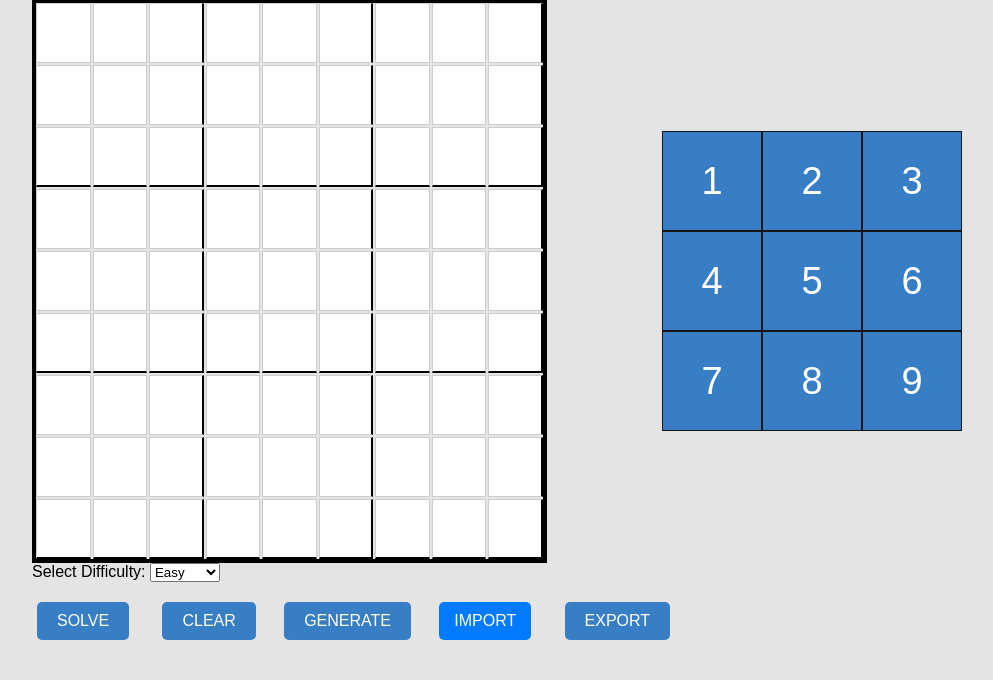
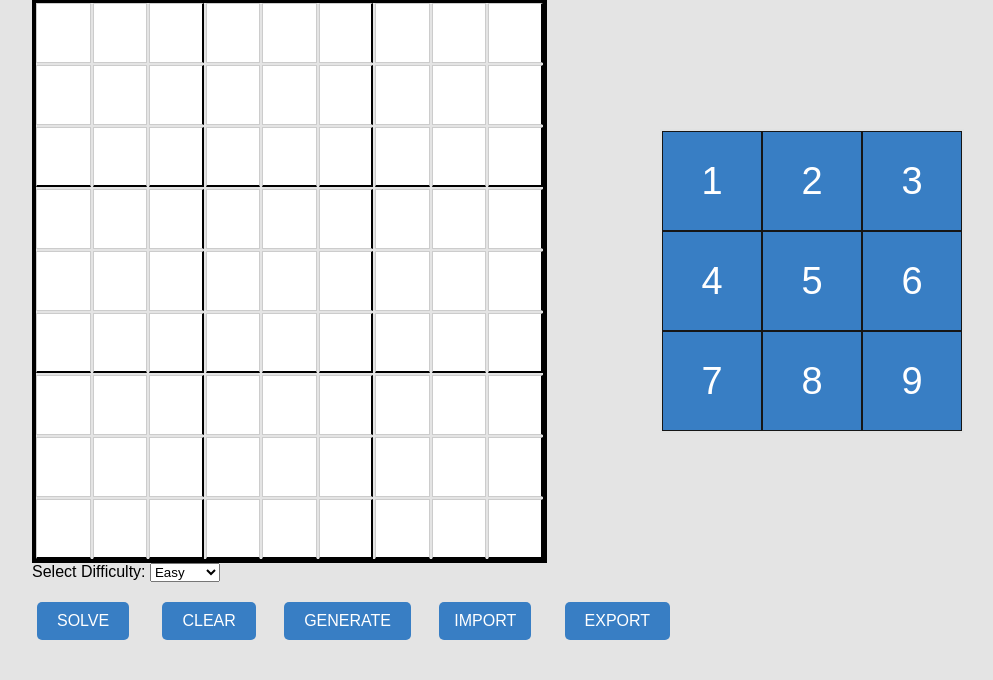
Before and after one commit to kav-sw19/sudoguru-priv, a Flask app: page / in a window 1280 px wide. Shown: the part 160-840 px from the top of the page, without its empty margins (142-1135 px from the left). Run offline with Flask 3, Linux system fonts and the light colour scheme; the visitor is signed in with stand-in values (Sample User, id 1); data that the repository does not hold is empty.

Commit message:
stykle done

```diff
--- a/static/styles_solver.css
+++ b/static/styles_solver.css
@@ -62,7 +62,7 @@
 
 /* Styles for the import button */
 .import-button {
-    background-color: #007BFF; /* Blue background */
+    background-color: #387ec4; /* Blue background */
     color: white; /* White text */
     padding: 10px 15px; /* Padding */
     border: none; /* No border */
```
